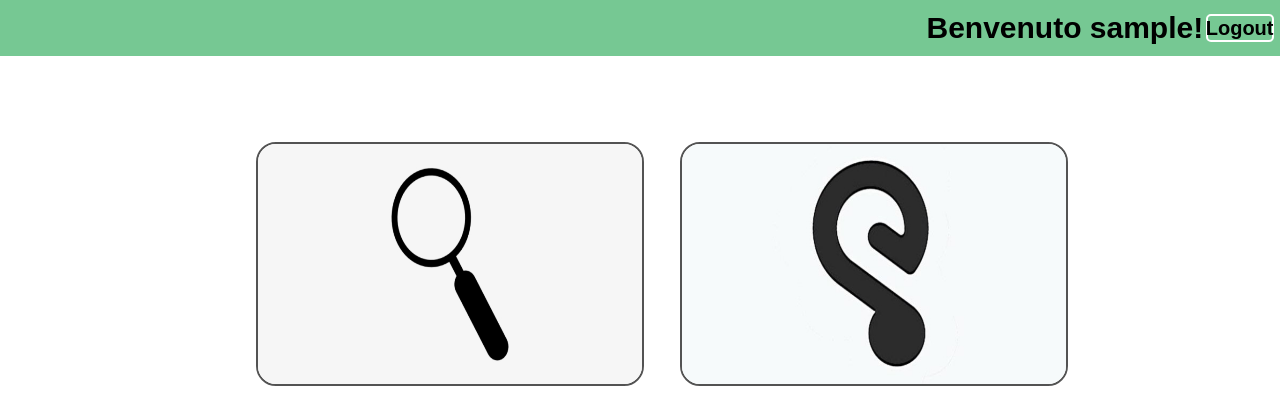
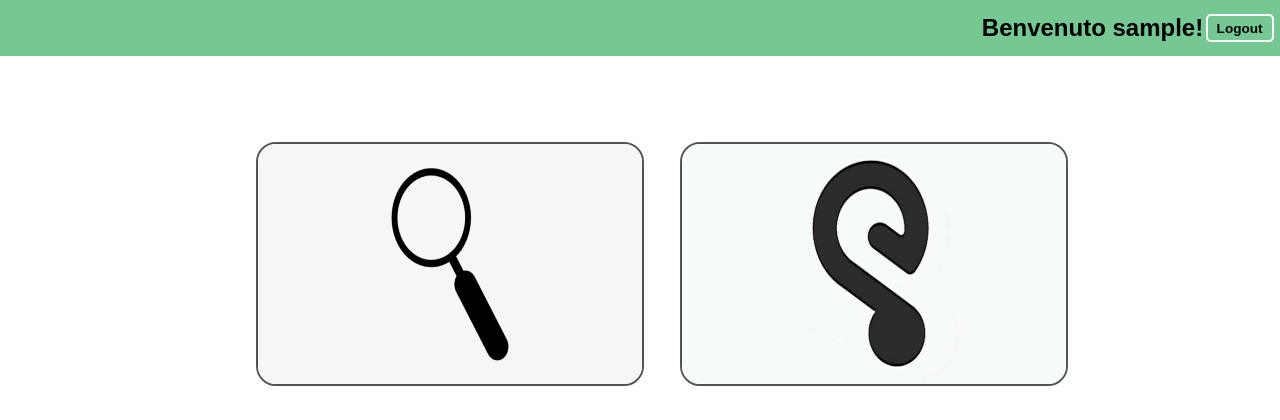
Before and after one commit to UselessMOS0/ProgettoFlaskBP, a Flask app: page / in a window 1280 px wide. Shown: the top 420 px of the page. Run offline with Flask 2, Linux system fonts and the light colour scheme; the visitor is signed in with stand-in values (Sample User, id 1); parts of the project's set-up code (start-up, migrations or seed data) failed here and were passed over.

Commit message:
home-minigioco

```diff
--- a/app.py
+++ b/app.py
@@ -203,11 +203,12 @@ def gameprovince():
 @app.route("/game/province/conferma", methods=["POST"])
 def conferma_province():
     provincia = request.form["provincia"]
+    print(provincia)
     random = request.form["random"]
     risultato = "No, la risposta è sbagliata"
     if provincia == random:
         risultato = "La risposta è corretta"
-    return render_template("conferma.html", risulato=provincia, risultato= risultato)
+    return render_template("conferma.html", risposta=provincia, risultato=risultato)
 
 
 #?--------------------------------------------------------------------
--- a/templates/home.html
+++ b/templates/home.html
@@ -26,7 +26,7 @@
 
         #top p {
             position: absolute;
-            font-size: 30px;
+            font-size: 3vh;
             right: 6vw;
         }
 
@@ -40,7 +40,7 @@
         #logout {
             width: 5vw;
             height: 3vh;
-            font-size: 20px;
+            font-size: 1.7vh;
             text-decoration: none;
             position: absolute;
             right: 0px;
```
Also changed, not shown: templates/conferma.html (+15 -5 lines), static/img/modWorld.jpg (added), 3 other files.
